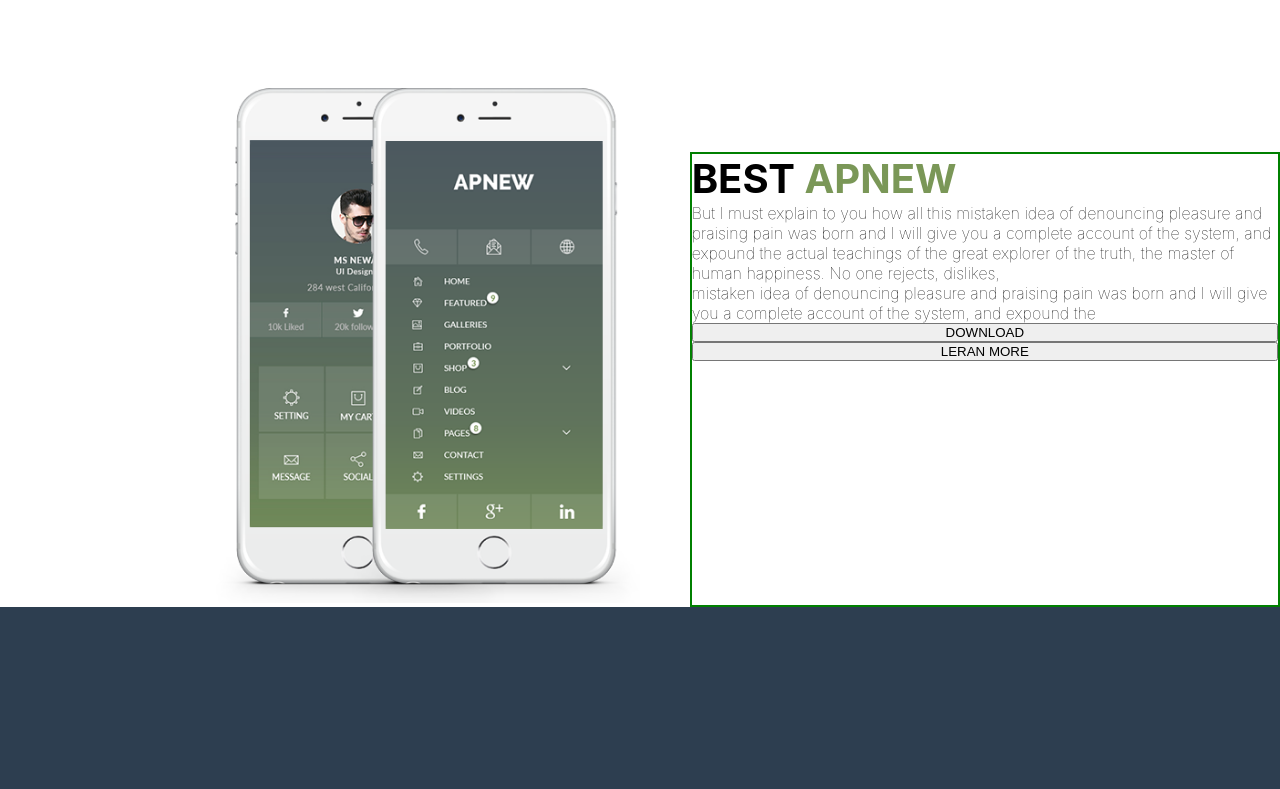
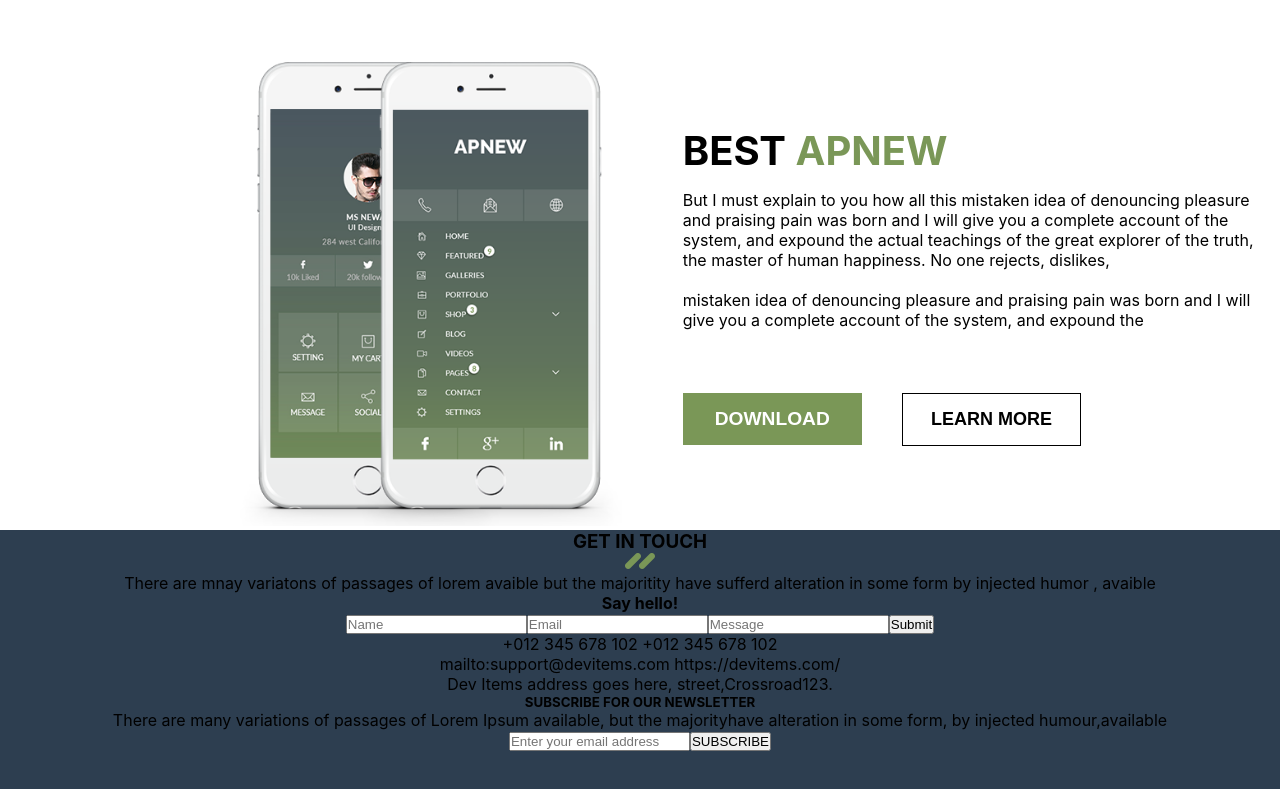
Before and after one commit to moiz-xyz/react-single-page-application-, a React (Create React App) app: page / in a window 1280 px wide. Shown: the part 1261-2050 px from the top of the page. Before the commit the page ends 1868 px from the top, so only its background shows below. Built offline with nearby package versions, Linux system fonts and the light colour scheme.

Commit message:
about styling cmpleted and footer added

```diff
--- a/src/App.js
+++ b/src/App.js
@@ -2,6 +2,7 @@ import './App.css';
 import Navbar from "./Components/01_Navbar/Navbar.js";
 import Main_section from './Components/02_Main section/Main_section.js';
 import About from './Components/03_About/About.js';
+import Footer from './Components/04_footer/Footer.js';
 
 function App() {
   return (
@@ -9,6 +10,7 @@ function App() {
       <Navbar />
       <Main_section />
       <About/>
+      <Footer />
     </div>
   );
 }
--- a/src/Components/01_Navbar/navbar.css
+++ b/src/Components/01_Navbar/navbar.css
@@ -3,7 +3,6 @@
     height: 20vh;
     display: flex;
     align-items: center;
-    /* justify-content: space-evenly; */
     color: white;
     margin-top: 2%;
     font-family: sans-serif;
--- a/src/Components/03_About/About.css
+++ b/src/Components/03_About/About.css
@@ -9,7 +9,7 @@
     align-items: center;
     justify-content: center;
     flex-direction: column;
-    margin-top: 7%;
+    padding-top:5%;
 }
 .about > h2 {
     margin-top: 2%;
@@ -36,15 +36,14 @@ span {
     margin-left: 15%;
 }
 .mobile>img {
-    width: 90%;
+    width: 80%;
 }
 .section-mini{
     width: 50%;
-    border: 2px solid green;
     display: flex;
     flex-direction: column;
     text-align: start;
-    margin-left: 2%;
+    margin-left: 1%;
     margin-top: 5%;
 }
 .section-mini > h3 {
@@ -52,5 +51,37 @@ span {
 }
 .section-mini >  p {
 font-size: medium;
-font-weight: lighter;
+padding: 15px 0px;
 }
+.section-mini > div {
+    display: flex;
+    align-items: start;
+    /* justify-content:space-between; */
+    gap: 20px;
+    margin-top: 8%;
+    }
+.section-mini > div  button {
+       width: 30%;
+       padding: 15px 10px;
+       font-weight: bold;
+    }
+    .btn1 {
+    background-color:  #7a9757;
+    color: white;
+    font-size: larger;
+    border: 0px solid  green;
+    }
+    .btn1:hover {
+        background: transparent;
+        color: black;
+    }
+    .btn2{
+        background: transparent;
+        color: black;
+        font-size: large;
+        border: 1px solid  black;
+    }
+    .btn2:hover{
+        background-color:  #7a9757;
+        color: white;
+    }
--- a/src/Components/03_About/About.js
+++ b/src/Components/03_About/About.js
@@ -17,10 +17,12 @@ let About = ()=> {
                 </div>
                 <div className="section-mini">
                 <h3>BEST <span> APNEW </span> </h3>
-                    <p>But I must explain to you how all this mistaken idea of denouncing pleasure and praising pain was born and I will give you a complete account of the system, and expound the actual teachings of the great explorer of the truth, the master of human happiness. No one rejects, dislikes, <br></br>
-                   mistaken idea of denouncing pleasure and praising pain was born and I will give you a complete account of the system, and expound the</p>
-               <button> DOWNLOAD </button>
-               <button> LERAN MORE </button>
+                    <p>But I must explain to you how all this mistaken idea of denouncing pleasure and praising pain was born and I will give you a complete account of the system, and expound the actual teachings of the great explorer of the truth, the master of human happiness. No one rejects, dislikes, <br></br>  <br></br>
+                    mistaken idea of denouncing pleasure and praising pain was born and I will give you a complete account of the system, and expound the</p>
+             <div>
+               <button className="btn1"> DOWNLOAD </button>  <br></br>
+               <button className="btn2"> LEARN MORE </button>
+             </div>
                 </div>
 
             </div>
--- /dev/null
+++ b/src/Components/04_footer/Footer.js
@@ -0,0 +1,56 @@
+import "./footer.css"
+import logo from "./image.png" ;
+let Footer = ()=>{
+return (
+    <div className="footer">
+    <div className="touch">
+        <h3>
+            GET IN TOUCH </h3>
+            <img src={logo}></img>
+            <p>There are mnay variatons of passages of lorem avaible but the
+                majoritity have sufferd alteration in some form by injected humor , avaible
+            </p>
+    </div>
+    <div className="contact">
+        <div className="hello">
+            <h4>Say hello!</h4>
+            <div className="form">
+                <input type="text" placeholder="Name"></input>
+                <input type="email" placeholder="Email"></input>
+                <input type="text" placeholder="Message"></input>
+                <button>Submit</button>
+            </div>
+        </div>
+        <div className="contact_us">
+            <div className="details">
+                <p>
+            +012 345 678 102
+            +012 345 678 102
+            </p>
+            <p>
+  mailto:support@devitems.com
+   https://devitems.com/
+   </p>
+   <p>
+  Dev Items address goes here,
+ street,Crossroad123.
+   </p>
+            </div>
+        </div>
+    </div>
+<div className="subsribe">
+    <div className="text">
+    <h5>SUBSCRIBE FOR OUR NEWSLETTER</h5>
+ <p>There are many variations of passages of Lorem Ipsum available,
+but the majorityhave alteration in some form, by injected humour,available</p>
+    </div>
+    <div className="subform">
+        <input type ="email" placeholder="Enter your email address"></input>
+        <button>SUBSCRIBE</button>
+    </div>
+
+</div>
+    </div>
+)
+}
+export default Footer
--- /dev/null
+++ b/src/Components/04_footer/footer.css
@@ -0,0 +1,4 @@
+.footer{
+width: 100%;
+height: 100vh;
+}
```
Also changed, not shown: src/Components/04_footer/image.png (added).
